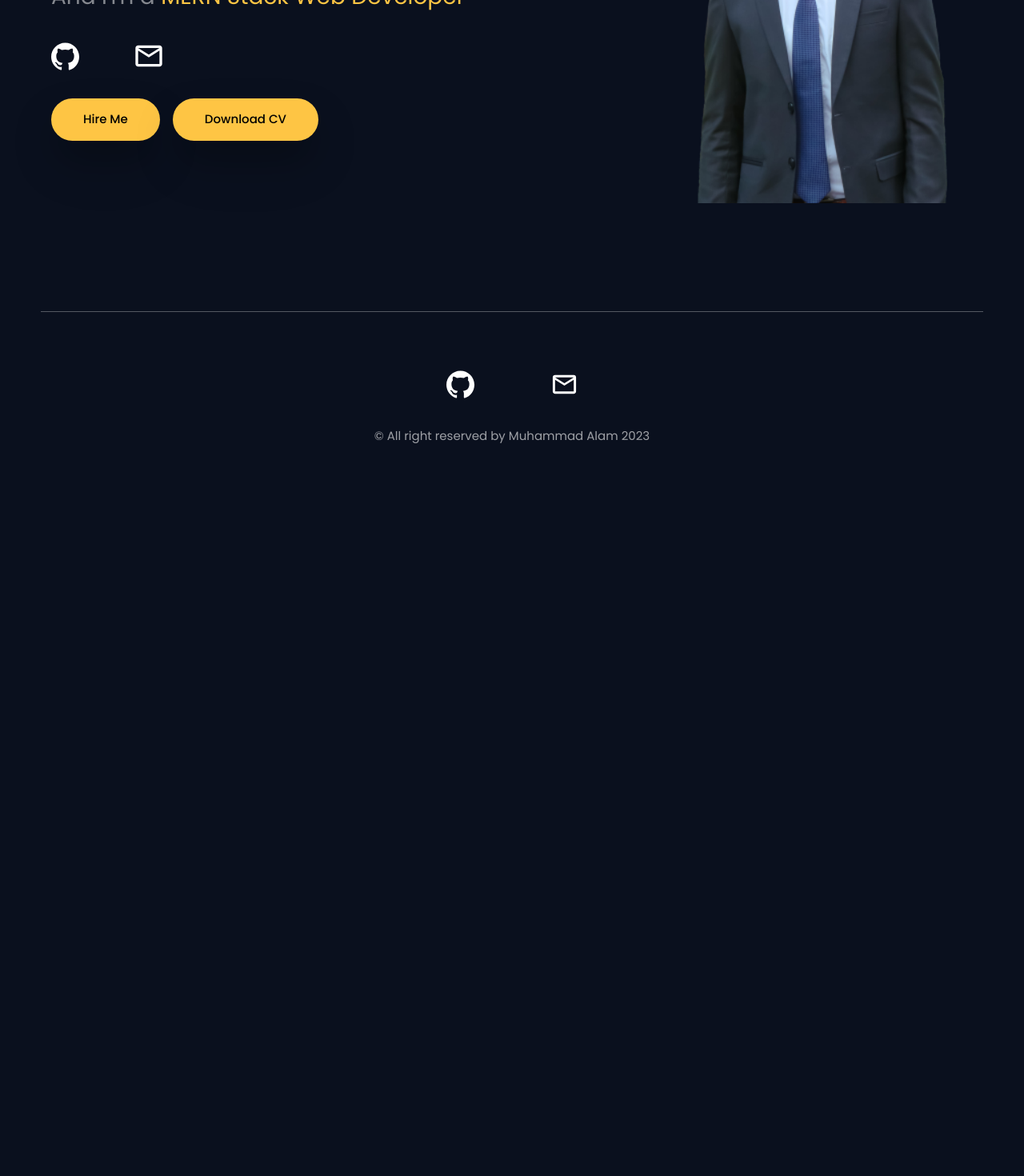
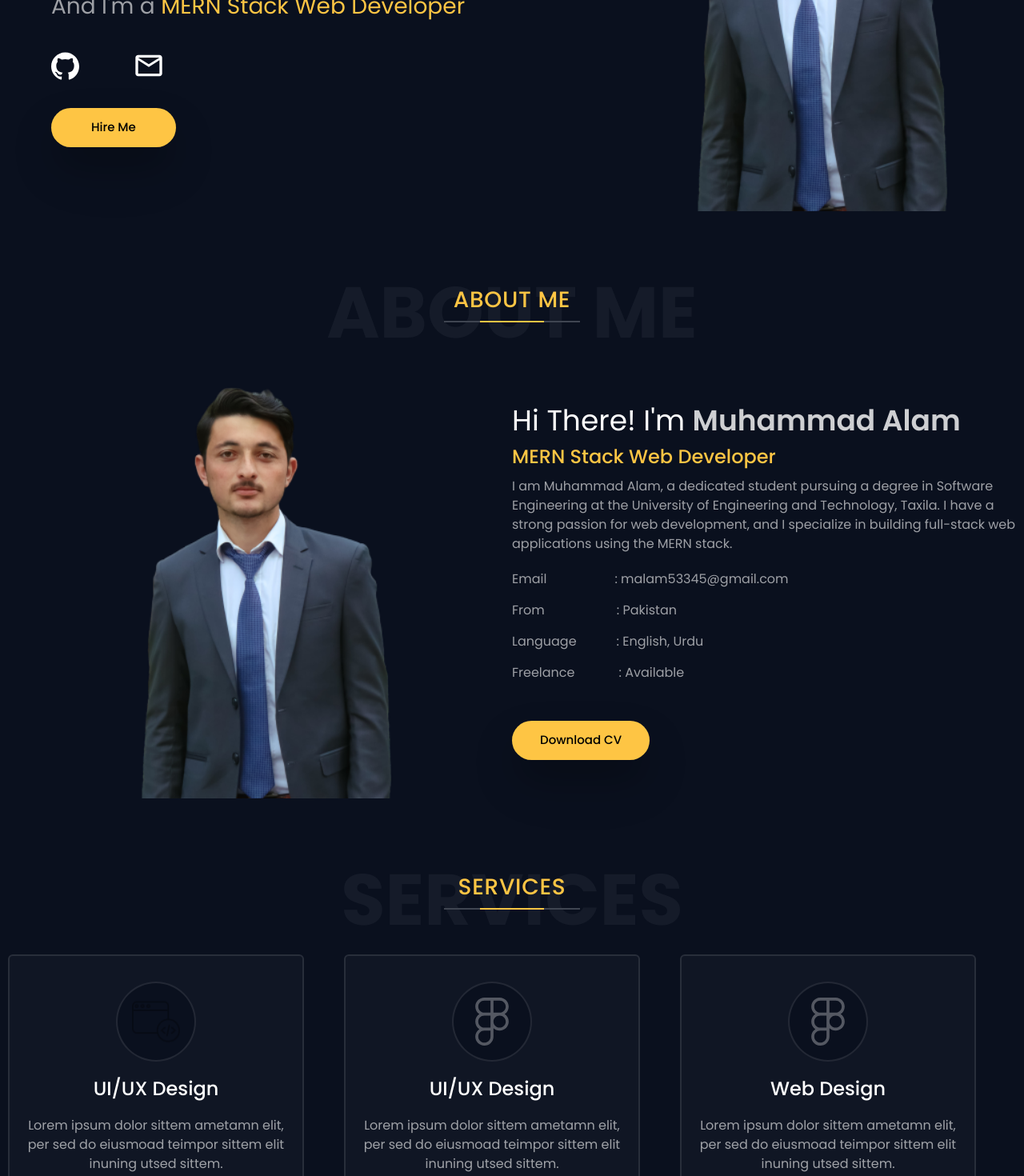
Before and after one commit to M-Alam116/portfolio, a Next.js app: page / in a window 1280 px wide. Shown: the part 380-1850 px from the top of the page at 80% size. Before the commit the page ends 1011 px from the top, so only its background shows below. Built offline with nearby package versions, Linux system fonts and the light colour scheme; some icons are missing.

Commit message:
about section completed

```diff
--- a/components/About.js
+++ b/components/About.js
@@ -1,7 +1,81 @@
+import Image from "next/image";
+import Link from "next/link";
 export default function About() {
-    return (
-      <div>
-
+  return (
+    <section className="container flex flex-col py-[30px] px-[10px]">
+      <div className="flex flex-col mx-auto justify-center items-center relative">
+        <h1 className="text-[55px] md:text-[90px] font-[700] text-[#151B29] text-center">
+          ABOUT ME
+        </h1>
+        <div className="absolute top-[15px] md:top-[30px] z-1">
+          <h2 className="heading">ABOUT ME</h2>
+          <div className="w-[170px] h-[2px] bg-[#3f4551] flex justify-center">
+            <div className="h-[2px] w-[80px] bg-secondaryColor"></div>
+          </div>
+        </div>
       </div>
-    )
-  }
+      <div className="w-full grid grid-cols-1 md:grid-cols-2">
+        <div className="w-full hidden md:flex justify-center">
+          <div className="">
+            <Image src="/images/pic.png" width={500} height={700} alt="" />
+          </div>
+        </div>
+        <div className="flex flex-col items-start justify-center mt-[30px] md:mt-0">
+          <h1 className="text-[36px] font-[400] text-primaryColor leading-[40px]">
+            Hi There! I'm{" "}
+            <span className="font-[600] opacity-80">Muhammad Alam</span>
+          </h1>
+          <h2 className="text-[24px] font-[500] text-secondaryColor my-[10px] leading-[30px]">
+            MERN Stack Web Developer
+          </h2>
+          <p className="text-[16px] font-[400] text-primaryColor opacity-60">
+            I am Muhammad Alam, a dedicated student pursuing a degree in
+            Software Engineering at the University of Engineering and
+            Technology, Taxila. I have a strong passion for web development, and
+            I specialize in building full-stack web applications using the MERN
+            stack.{" "}
+          </p>
+          <div className="flex flex-col gap-[15px] mt-[20px]">
+            <div className="flex gap-[52px] sm:gap-[85px]">
+              <span className="text-[16px] font-[400] text-primaryColor opacity-60">
+                Email
+              </span>
+              <span className="text-[16px] font-[400] text-primaryColor opacity-60">
+                : malam53345@gmail.com
+              </span>
+            </div>
+            <div className="flex gap-[57px] sm:gap-[90px]">
+              <span className="text-[16px] font-[400] text-primaryColor opacity-60">
+                From
+              </span>
+              <span className="text-[16px] font-[400] text-primaryColor opacity-60">
+                : Pakistan
+              </span>
+            </div>
+            <div className="flex gap-[18px] sm:gap-[50px]">
+              <span className="text-[16px] font-[400] text-primaryColor opacity-60">
+                Language
+              </span>
+              <span className="text-[16px] font-[400] text-primaryColor opacity-60">
+                : English, Urdu
+              </span>
+            </div>
+            <div className="flex gap-[20px] sm:gap-[55px]">
+              <span className="text-[16px] font-[400] text-primaryColor opacity-60">
+                Freelance
+              </span>
+              <span className="text-[16px] font-[400] text-primaryColor opacity-60">
+                : Available
+              </span>
+            </div>
+          </div>
+          <div className="mt-[3rem]">
+            <Link href="/">
+              <button className="btn">Download CV</button>
+            </Link>
+          </div>
+        </div>
+      </div>
+    </section>
+  );
+}
--- a/components/Home.js
+++ b/components/Home.js
@@ -14,7 +14,7 @@ export default function Home() {
           Muhammad <br /> Alam
         </h1>
         <h2 className="text-[28px] font-[400]">
-          <span className="text-primaryColor opacity-50">And I'm a</span>{" "}
+          <span className="text-primaryColor opacity-60">And I'm a</span>{" "}
           <span className="text-secondaryColor">MERN Stack Web Developer</span>
         </h2>
 
@@ -32,10 +32,7 @@ export default function Home() {
 
         <div className="flex items-center gap-[1rem]">
           <Link href="#contact">
-            <button className="btn">Hire Me</button>
-          </Link>
-          <Link href="/">
-            <button className="btn">Download CV</button>
+            <button className="btn px-[50px]">Hire Me</button>
           </Link>
         </div>
       </div>
--- /dev/null
+++ b/components/Services.js
@@ -0,0 +1,67 @@
+import { FaFigma } from "react-icons/fa";
+import Image from "next/image";
+export default function Services() {
+  return (
+    <section className="container flex flex-col py-[30px] px-[10px]">
+      <div className="flex flex-col mx-auto justify-center items-center relative">
+        <h1 className="text-[55px] md:text-[90px] font-[700] text-[#151B29] text-center">
+          SERVICES
+        </h1>
+        <div className="absolute top-[15px] md:top-[30px] z-1">
+          <h2 className="heading">SERVICES</h2>
+          <div className="w-[170px] h-[2px] bg-[#3f4551] flex justify-center">
+            <div className="h-[2px] w-[80px] bg-secondaryColor"></div>
+          </div>
+        </div>
+      </div>
+
+      <div className="grid grid-cols-3 justify-evenly items-center">
+        <div className="group max-w-[370px] bg-[#101624] w-full flex flex-col items-center justify-center gap-[1rem] border-[2px] border-primaryColor border-opacity-10 px-[1rem] py-[2rem] rounded-md">
+          <div className="w-[100px] h-[100px] rounded-[100px] border-[2px] bg-primaryBg border-primaryColor group-hover:border-secondaryColor transition-all duration-500 border-opacity-10 flex items-center justify-center">
+            {/* <FaFigma className="h-[60px] w-[60px] text-primaryColor opacity-30 group-hover:text-secondaryColor group-hover:opacity-100 transition-all duration-500" /> */}
+            <Image
+              src="/images/frontend.png"
+              width={60}
+              height={60}
+              alt=""
+              className="h-[60px] w-[60px] text-primaryColor opacity-30 group-hover:text-secondaryColor group-hover:opacity-100 transition-all duration-500"
+            />
+          </div>
+          <h1 className="text-[24px] font-[500] text-primaryColor group-hover:text-secondaryColor transition-all duration-500">
+            UI/UX Design
+          </h1>
+          <p className="text-[16px] font-[400] text-primaryColor opacity-60 text-center">
+            Lorem ipsum dolor sittem ametamn elit, per sed do eiusmoad teimpor
+            sittem elit inuning utsed sittem.
+          </p>
+        </div>
+
+        <div className="group max-w-[370px] bg-[#101624] w-full flex flex-col items-center justify-center gap-[1rem] border-[2px] border-primaryColor border-opacity-10 px-[1rem] py-[2rem] rounded-md">
+          <div className="w-[100px] h-[100px] rounded-[100px] border-[2px] bg-primaryBg border-primaryColor group-hover:border-secondaryColor transition-all duration-500 border-opacity-10 flex items-center justify-center">
+            <FaFigma className="h-[60px] w-[60px] text-primaryColor opacity-30 group-hover:text-secondaryColor group-hover:opacity-100 transition-all duration-500" />
+          </div>
+          <h1 className="text-[24px] font-[500] text-primaryColor group-hover:text-secondaryColor transition-all duration-500">
+            UI/UX Design
+          </h1>
+          <p className="text-[16px] font-[400] text-primaryColor opacity-60 text-center">
+            Lorem ipsum dolor sittem ametamn elit, per sed do eiusmoad teimpor
+            sittem elit inuning utsed sittem.
+          </p>
+        </div>
+
+        <div className="group max-w-[370px] bg-[#101624] w-full flex flex-col items-center justify-center gap-[1rem] border-[2px] border-primaryColor border-opacity-10 px-[1rem] py-[2rem] rounded-md">
+          <div className="w-[100px] h-[100px] rounded-[100px] border-[2px] bg-primaryBg border-primaryColor group-hover:border-secondaryColor transition-all duration-500 border-opacity-10 flex items-center justify-center">
+            <FaFigma className="h-[60px] w-[60px] text-primaryColor opacity-30 group-hover:text-secondaryColor group-hover:opacity-100 transition-all duration-500" />
+          </div>
+          <h1 className="text-[24px] font-[500] text-primaryColor group-hover:text-secondaryColor transition-all duration-500">
+            Web Design
+          </h1>
+          <p className="text-[16px] font-[400] text-primaryColor opacity-60 text-center">
+            Lorem ipsum dolor sittem ametamn elit, per sed do eiusmoad teimpor
+            sittem elit inuning utsed sittem.
+          </p>
+        </div>
+      </div>
+    </section>
+  );
+}
--- a/layout/Header.js
+++ b/layout/Header.js
@@ -13,7 +13,7 @@ export default function Header() {
 
   return (
     <header
-      className="container bg-primaryBg bg-opacity-80 text-primaryColor sticky top-0 shadow-md z-[999999] px-[10px] sm:px-[55px] py-[10px] text-[18px] font-[500]"
+      className="container bg-[#070d1b] text-primaryColor sticky top-0 shadow-md z-[999999] px-[10px] sm:px-[55px] py-[15px] text-[18px] font-[500]"
       ref={headerRef}
     >
       <div className="flex justify-between items-center">
--- a/pages/index.js
+++ b/pages/index.js
@@ -2,14 +2,16 @@ import { Fragment } from "react";
 import Head from "next/head";
 import Home from "@/components/Home";
 import About from "@/components/About";
+import Services from "@/components/Services";
 export default function HomePage() {
   return (
     <Fragment>
       <Head>
-        <title>Alam's Portfolio</title>
+        <title>Alam - Personal Portfolio</title>
       </Head>
       <Home />
       <About />
+      <Services />
     </Fragment>
   );
 }
--- a/styles/globals.css
+++ b/styles/globals.css
@@ -31,11 +31,11 @@ body {
   }
 
   .btn {
-    @apply bg-secondaryColor py-[15px] px-[40px] text-black text-[15px] font-[500] rounded-[60px] shadow-2xl drop-shadow-2xl;
+    @apply bg-secondaryColor py-[13px] px-[35px] text-black text-[15px] font-[500] rounded-[60px] shadow-2xl drop-shadow-2xl;
   }
 
   .heading {
-    @apply text-[24px] font-[600] text-secondaryColor;
+    @apply text-[28px] font-[500] text-secondaryColor tracking-wide mb-[5px] text-center;
   }
 }
 
@@ -88,4 +88,8 @@ body {
   .show__menu {
     display: block;
   }
+
+  .heading {
+    font-size: 22px;
+  }
 }
```
Also changed, not shown: public/images/backend.png (added), public/images/frontend.png (added).
